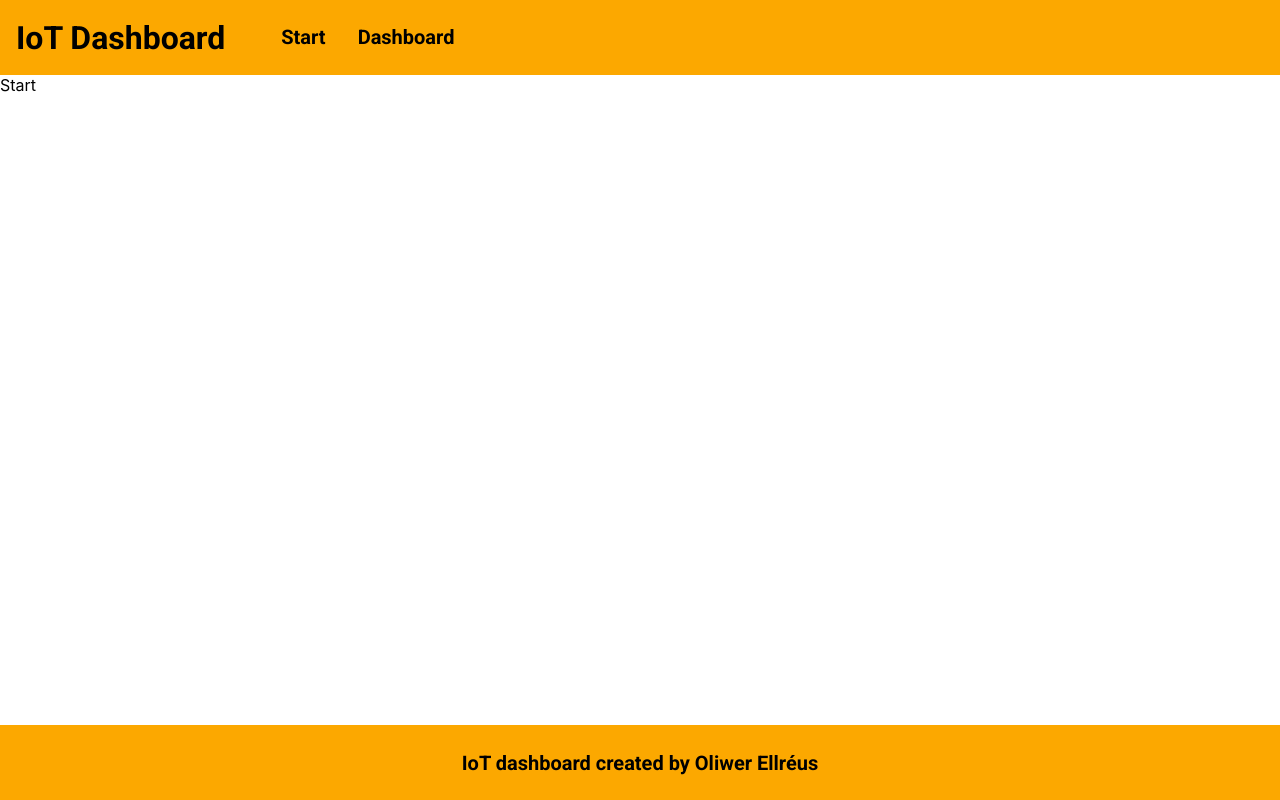
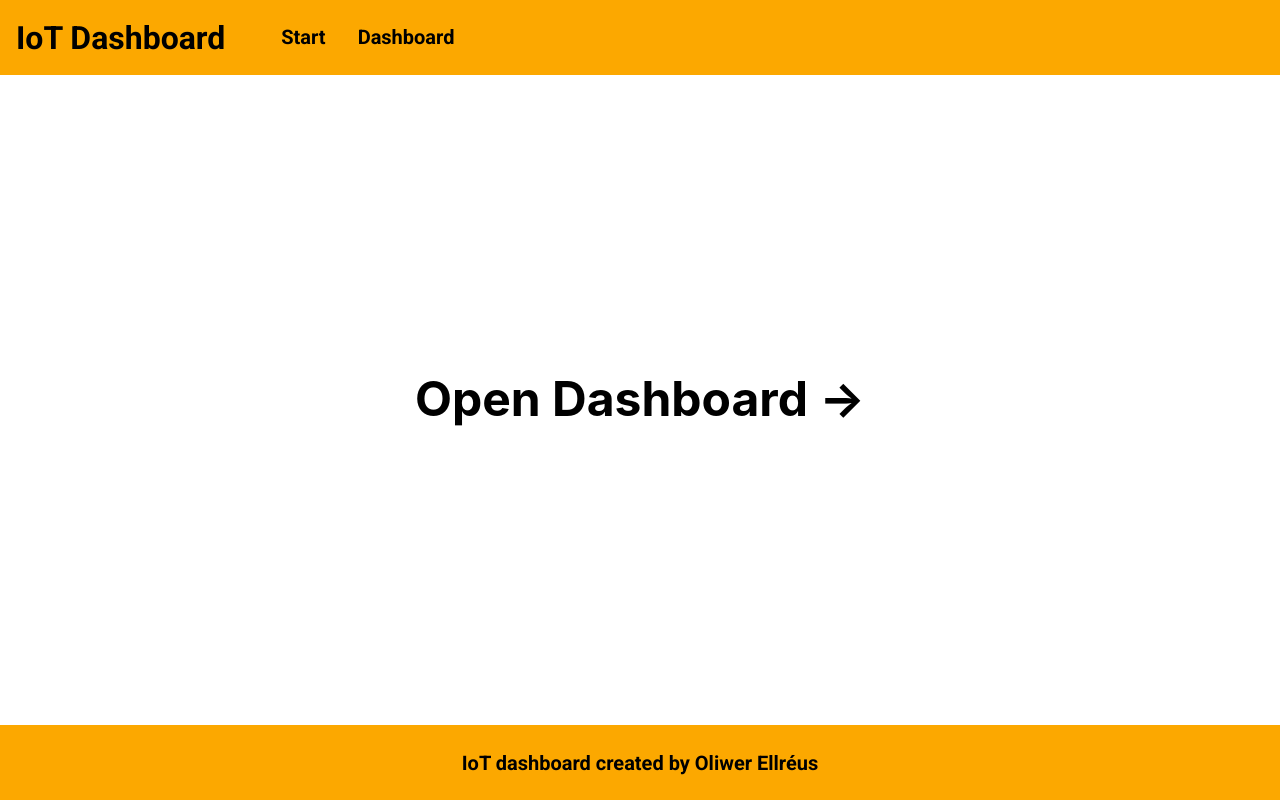
Before and after one commit to OliwerE/Applied-IoT-Frontend, a React (Create React App) app: page / in a window 1280 px wide. Built offline with nearby package versions, Linux system fonts and the light colour scheme.

Commit message:
Add dashboard link on start page

```diff
--- /dev/null
+++ b/src/components/Start.css
@@ -0,0 +1,33 @@
+@charset "UTF-8";
+
+#start {
+  display: flex;
+  align-items: center;
+  justify-content: center;
+  height: calc(100vh - 150px);
+}
+
+#start .link {
+  font-size: 3rem;
+  color: #000;
+  font-weight: bold;
+  text-decoration: none;
+}
+
+#start .link:hover {
+  color: #FCA800;
+}
+
+#start .link:after {
+  display: block;
+  content: '';
+  transform: scaleX(0);
+  transform-origin: 0% 50%;
+  transition: transform 250ms ease-in-out;
+  border-bottom: 4px solid #FCA800;
+}
+
+#start .link:hover:after {
+  transform: scaleX(1);
+  transform-origin: 0% 50%;
+}
--- a/src/components/Start.js
+++ b/src/components/Start.js
@@ -1,8 +1,14 @@
 import React from 'react'
+import { Link } from 'react-router-dom'
+import './Start.css'
 
 const Start = () => {
   return (
-    <div>Start</div>
+    <div id='start'>
+      <div>
+        <Link className='link' to="/dashboard">Open Dashboard &#x2192;</Link>
+      </div>
+    </div>
   )
 }
 
```
